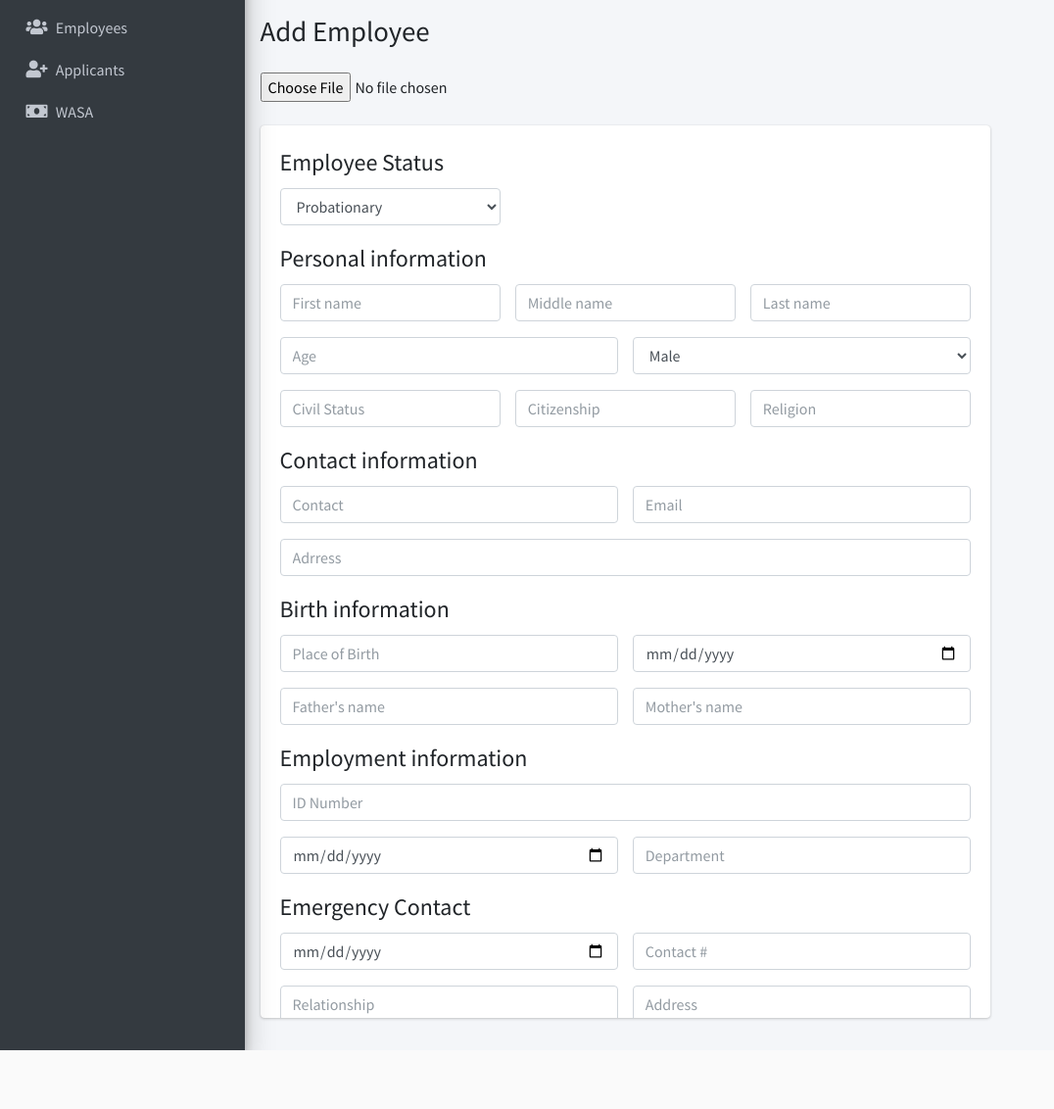
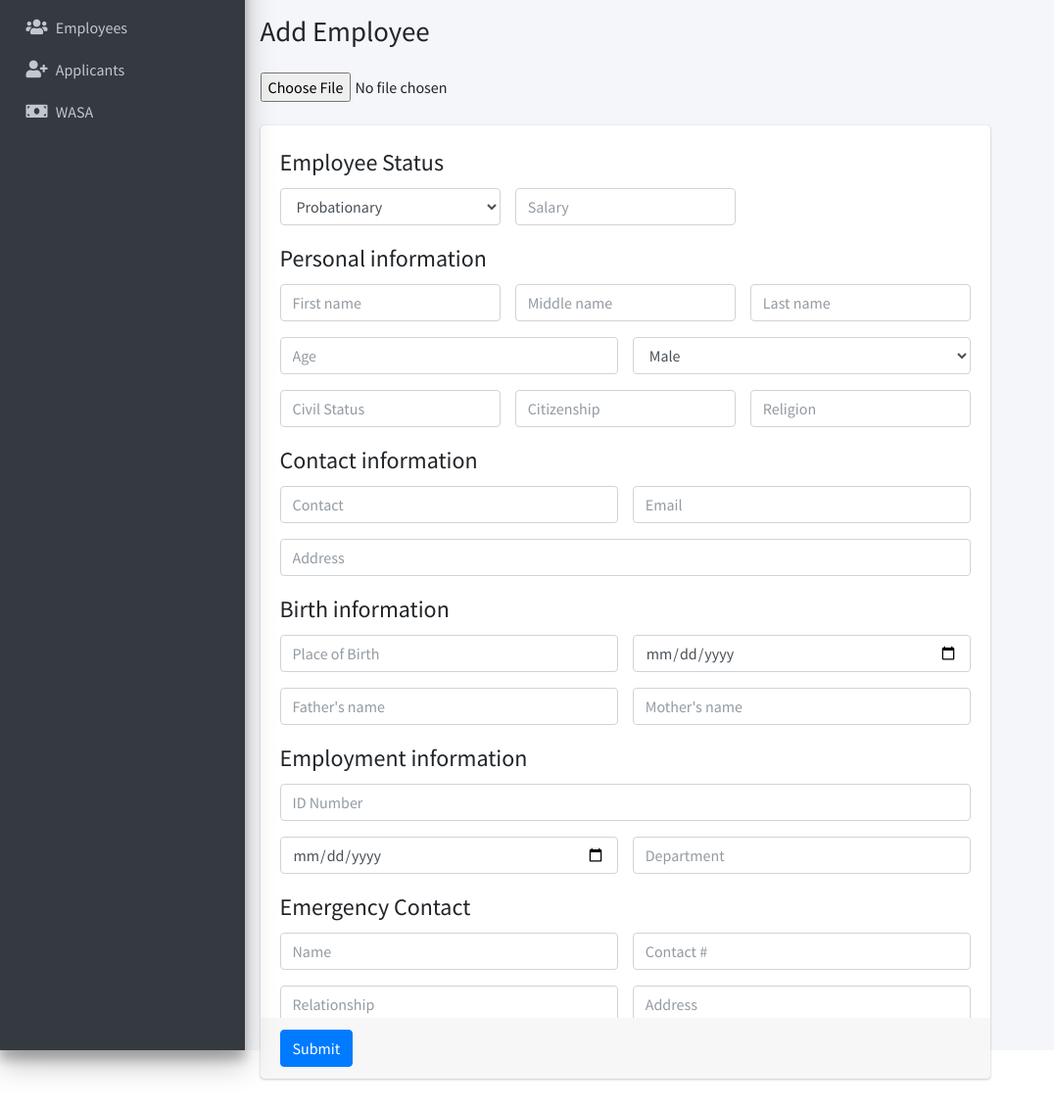
Before and after one commit to wingled22/wasa2.0, a PHP site: page /employee-add-form.php in a window 1280 px wide. Shown: the part 57-1189 px from the top of the page at 98% size, without its empty margins (0-1076 px from the left). Before the commit the page ends 1129 px from the top, so only its background shows below. Run offline with PHP 8.4, Linux system fonts and the light colour scheme; some libraries are stand-ins or nearby versions.

Commit message:
fixed employee add with salary

```diff
--- a/employee-add-form.php
+++ b/employee-add-form.php
@@ -18,11 +18,6 @@
                     <?php endif ?>
                     <form action="employee-add.php" method="post" enctype="multipart/form-data">
                         <input type="file" name="my_image" id="my_image">
-
-
-
-
-
                 </div><!-- /.row -->
             </div><!-- /.container-fluid -->
         </div>
@@ -43,119 +38,109 @@
                             <!-- form start -->
                             <form action="employee-add.php" method="POST">
                                 <div class="card-body" style="height: 85vh; overflow: scroll;">
-
-</head>
-
-
                                     <legend>Employee Status</legend>
                                     <div class="row">
                                         <div class="col-4">
                                             <div class="form-group">
                                                 <select class="form-control" name="empstatus" required>
-                            <option value="Probationary" >Probationary</option>
-                            <option value="Regular" > Regular</option>
+                                                    <option value="Probationary">Probationary</option>
+                                                    <option value="Regular">Regular</option>
                                                 </select>
+                                            </div>
+                                        </div>
+                                        <div class="col-4">
+                                          <div class="form-group ">
+                                            <input type="number" class="form-control" id="" placeholder="Salary"
+                                                required name="salary">
                                           </div>
                                         </div>
                                     </div>
                                     <legend>Personal information</legend>
                                     <div class="row">
-
                                         <div class="col-4">
                                             <div class="form-group">
-                          <!-- <label for="exampleInputEmail1">First Name</label> -->
-                          <input type="text" class="form-control" id="" placeholder="First name" required name="firstname">
+                                                <input type="text" class="form-control" id="" placeholder="First name"
+                                                    required name="firstname">
                                             </div>
                                         </div>
 
                                         <div class="col-4">
                                             <div class="form-group">
-                            <!-- <label for="exampleInputEmail1">First Name</label> -->
-                            <input type="text" class="form-control" id="" placeholder="Middle name" name="middlename" required>
+                                                <input type="text" class="form-control" id=""
+                                                    placeholder="Middle name" name="middlename" required>
                                             </div>
                                         </div>
 
                                         <div class="col-4">
                                             <div class="form-group">
-                            <!-- <label for="exampleInputEmail1">First Name</label> -->
-                            <input type="text" class="form-control" id="" placeholder="Last name" name="lastname" required>
+                                                <input type="text" class="form-control" id=""
+                                                    placeholder="Last name" name="lastname" required>
                                             </div>
                                         </div>
-
                                     </div>
-
 
                                     <div class="row">
                                         <div class="col-6">
                                             <div class="form-group">
-                          <!-- <label for="exampleInputEmail1">First Name</label> -->
-                          <input type="number" class="form-control" id="" placeholder="Age" name="age" required>
+                                                <input type="number" class="form-control" id="" placeholder="Age"
+                                                    name="age" required>
                                             </div>
                                         </div>
 
                                         <div class="col-6">
                                             <div class="form-group">
                                                 <select class="form-control" name="gender" required>
-                            <option value="Male" >Male</option>
-                            <option value="Female" >Female</option>
+                                                    <option value="Male">Male</option>
+                                                    <option value="Female">Female</option>
                                                 </select>
                                             </div>
-
                                         </div>
-
-
-
                                     </div>
-
-
 
                                     <div class="row">
                                         <div class="col-4">
                                             <div class="form-group">
-                          <!-- <label for="exampleInputEmail1">First Name</label> -->
-                          <input type="text" class="form-control" id="" placeholder="Civil Status" name="civilstat" required>
+                                                <input type="text" class="form-control" id=""
+                                                    placeholder="Civil Status" name="civilstat" required>
                                             </div>
                                         </div>
 
                                         <div class="col-4">
                                             <div class="form-group">
-                          <!-- <label for="exampleInputEmail1">First Name</label> -->
-                          <input type="text" class="form-control" id="" placeholder="Citizenship" name="citizenship" required>
+                                                <input type="text" class="form-control" id=""
+                                                    placeholder="Citizenship" name="citizenship" required>
                                             </div>
                                         </div>
 
                                         <div class="col-4">
                                             <div class="form-group">
-                            <!-- <label for="exampleInputEmail1">First Name</label> -->
-                            <input type="text" class="form-control" id="" placeholder="Religion" name="religion" required>
+                                                <input type="text" class="form-control" id=""
+                                                    placeholder="Religion" name="religion" required>
                                             </div>
                                         </div>
-
                                     </div>
-
 
                                     <legend>Contact information</legend>
                                     <div class="row">
                                         <div class="col-6">
                                             <div class="form-group">
-                              <!-- <label for="exampleInputEmail1">First Name</label> -->
-                              <input type="text" class="form-control" id="" placeholder="Contact" name="contact" required>
+                                                <input type="text" class="form-control" id=""
+                                                    placeholder="Contact" name="contact" required>
                                             </div>
                                         </div>
                                         <div class="col-6">
                                             <div class="form-group">
-                              <!-- <label for="exampleInputEmail1">First Name</label> -->
-                              <input type="Email" class="form-control" id="" placeholder="Email" name="email" required>
+                                                <input type="Email" class="form-control" id=""
+                                                    placeholder="Email" name="email" required>
                                             </div>
                                         </div>
-
                                     </div>
 
                                     <div class="row">
                                         <div class="col-12">
                                             <div class="form-group">
-                              <!-- <label for="exampleInputEmail1">First Name</label> -->
-                              <input type="text" class="form-control" id="" placeholder="Adrress" name="address" required>
+                                                <input type="text" class="form-control" id=""
+                                                    placeholder="Address" name="address" required>
                                             </div>
                                         </div>
                                     </div>
@@ -164,64 +149,59 @@
                                     <div class="row">
                                         <div class="col-6">
                                             <div class="form-group">
-                          <!-- <label for="exampleInputEmail1">First Name</label> -->
-                          <input type="text" class="form-control" id="" placeholder="Place of Birth" name="birthplace" required>
+                                                <input type="text" class="form-control" id=""
+                                                    placeholder="Place of Birth" name="birthplace" required>
                                             </div>
                                         </div>
 
                                         <div class="col-6">
                                             <div class="form-group">
-                            <!-- <label for="exampleInputEmail1">First Name</label> -->
-                            <input type="date" class="form-control" id="" placeholder="Date of birth" name="birthdate" required>
+                                                <input type="date" class="form-control" id=""
+                                                    placeholder="Date of birth" name="birthdate" required>
                                             </div>
                                         </div>
-
                                     </div>
 
                                     <div class="row">
                                         <div class="col-6">
                                             <div class="form-group">
-                          <!-- <label for="exampleInputEmail1">First Name</label> -->
-                          <input type="text" class="form-control" id="" placeholder="Father's name" name="fathername" required>
+                                                <input type="text" class="form-control" id=""
+                                                    placeholder="Father's name" name="fathername" required>
                                             </div>
                                         </div>
 
                                         <div class="col-6">
                                             <div class="form-group">
-                          <!-- <label for="exampleInputEmail1">First Name</label> -->
-                          <input type="text" class="form-control" id="" placeholder="Mother's name" name="mothername" required>
+                                                <input type="text" class="form-control" id=""
+                                                    placeholder="Mother's name" name="mothername" required>
                                             </div>
                                         </div>
-
                                     </div>
 
                                     <legend>Employment information</legend>
                                     <div class="row">
-
                                         <div class="col-12">
                                             <div class="form-group">
-                         <!-- <label for="exampleInputEmail1">First Name</label> -->
-                         <input type="text" class="form-control" id="" placeholder="ID Number" name="idnum" required>
+                                                <input type="text" class="form-control" id=""
+                                                    placeholder="ID Number" name="idnum" required>
                                             </div>
                                         </div>
-
                                     </div>
 
                                     <div class="row">
                                         <div class="col-6">
                                             <div class="form-group">
-                          <!-- <label for="exampleInputEmail1">First Name</label> -->
-                          <input type="date" class="form-control" id="" placeholder="Hired date" name="hireddate" required>
+                                                <input type="date" class="form-control" id=""
+                                                    placeholder="Hired date" name="hireddate" required>
                                             </div>
                                         </div>
 
                                         <div class="col-6">
                                             <div class="form-group">
-                          <!-- <label for="exampleInputEmail1">First Name</label> -->
-                          <input type="text" class="form-control" id="" placeholder="Department" name="department" required>
+                                                <input type="text" class="form-control" id=""
+                                                    placeholder="Department" name="department" required>
                                             </div>
                                         </div>
-
                                     </div>
 
                                     <legend>Emergency Contact</legend>
@@ -229,18 +209,17 @@
 
                                         <div class="col-6">
                                             <div class="form-group">
-                          <!-- <label for="exampleInputEmail1">First Name</label> -->
-                          <input type="date" class="form-control" id="" placeholder="Name" name="emername" required>
+                                                <input type="text" class="form-control" id=""
+                                                    placeholder="Name" name="emername" required>
                                             </div>
                                         </div>
 
                                         <div class="col-6">
                                             <div class="form-group">
-                          <!-- <label for="exampleInputEmail1">First Name</label> -->
-                          <input type="text" class="form-control" id="" placeholder="Contact #" name="emercontact" required>
+                                                <input type="text" class="form-control" id=""
+                                                    placeholder="Contact #" name="emercontact" required>
                                             </div>
                                         </div>
-
 
                                     </div>
 
@@ -248,21 +227,20 @@
 
                                         <div class="col-6">
                                             <div class="form-group">
-                          <!-- <label for="exampleInputEmail1">First Name</label> -->
-                          <input type="text" class="form-control" id="" placeholder="Relationship" name="emerrelation" required>
+                                                <input type="text" class="form-control" id=""
+                                                    placeholder="Relationship" name="emerrelation" required>
                                             </div>
                                         </div>
 
                                         <div class="col-6">
                                             <div class="form-group">
-                          <!-- <label for="exampleInputEmail1">First Name</label> -->
-                          <input type="text" class="form-control" id="" placeholder="Address" name="emeraddress" required>
+                                                <input type="text" class="form-control" id=""
+                                                    placeholder="Address" name="emeraddress" required>
                                             </div>
                                         </div>
                                     </div>
 
-
-
+                                </div>
                                 <!-- /.card-body -->
 
                                 <div class="card-footer">
@@ -270,11 +248,9 @@
                                 </div>
                             </form>
                         </div>
-
+                    </div>
 
                 </div>
-        </div>
-
 
             </div><!-- /.container-fluid -->
         </div>
@@ -283,8 +259,6 @@
     </div>
     <!-- /.content-wrapper -->
 
-
-
     <?php
 include_once "~/../php-includes/footer.php";
 ?>
```
Also changed, not shown: employee-add.php (+23 -3 lines), uploads/IMG-65b0a603ecb1f0.31277492.png (added), uploads/IMG-65b0a70c54ad85.26879955.jpg (added), uploads/IMG-65b0a78241ba49.48183493.jpg (added), uploads/IMG-65b0a7f950fb95.27966907.png (added), uploads/IMG-65b0a81dbc5850.36196665.png (added), uploads/IMG-65b0a8643fac16.82377634.png (added), uploads/IMG-65b0a8b5071972.48398847.png (added), uploads/IMG-65b0a941a9f893.08979209.png (added), uploads/IMG-65b0ab4508c0e3.41170742.png (added), uploads/IMG-65b0ac3e505884.10046339.png (added). Lines whose indentation alone changed are shown as unchanged.
